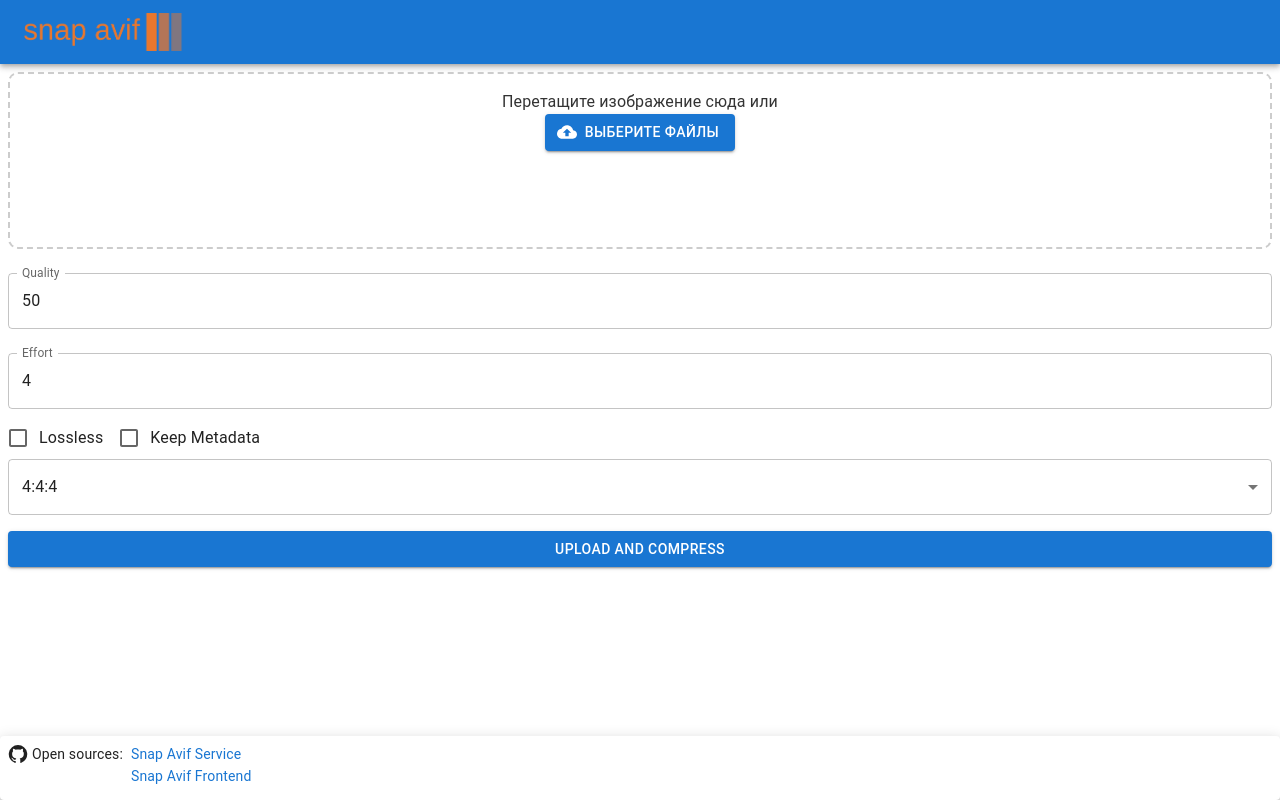
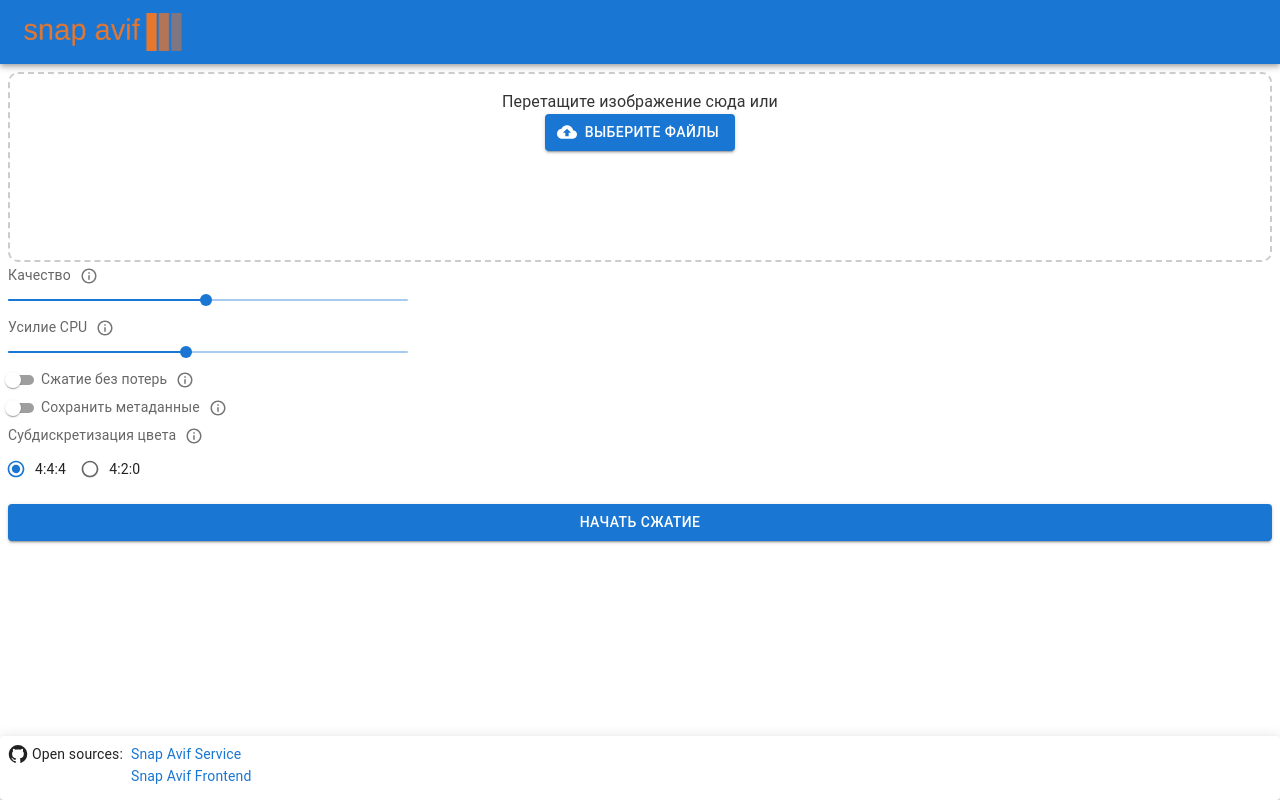
Before and after one commit to MaksimAndreevich/snap-avif, a React (Create React App) app: page / in a window 1280 px wide. Built offline with nearby package versions, Linux system fonts and the light colour scheme.

Commit message:
compress opts

```diff
--- a/src/components/Main/index.tsx
+++ b/src/components/Main/index.tsx
@@ -1,9 +1,12 @@
-import { Box, Button, Checkbox, FormControlLabel, MenuItem, Select, SelectChangeEvent, TextField } from "@mui/material";
+import { Box, Button, Link, Stack } from "@mui/material";
 import axios from "axios";
 import { useState } from "react";
 import useStore from "../../store";
 import DropArea from "../DropArea";
+import RadioOption from "../RadioOption";
+import Switcher from "../Switcher";
 import UploadImagesView from "../UploadImagesView";
+import ValueSlider from "../ValueSlider";
 
 export default function Main() {
   const [images, setImages] = useState<Array<File>>([]);
@@ -66,30 +69,62 @@ export default function Main() {
   };
 
   return (
-    <Box sx={{ flexGrow: 1, p: 1, display: "flex", flexDirection: "column" }}>
+    <Box sx={{ flexGrow: 1, p: 1, display: "flex", flexDirection: "column", overflow: "auto" }}>
       <DropArea setImages={setImages} setDownloadUrl={setDownloadUrl} />
 
-      <UploadImagesView images={images} onDelete={(i) => handleDeletImage(i)} />
+      {(images.length && <UploadImagesView images={images} onDelete={handleDeletImage} />) || null}
 
       <Box component={"form"} onSubmit={handleSubmit} sx={{ flexGrow: 2 }}>
-        <TextField label="Quality" type="number" value={quality} onChange={(e) => setQuality(parseInt(e.target.value))} fullWidth margin="normal" />
-        <TextField label="Effort" type="number" value={effort} onChange={(e) => setEffort(parseInt(e.target.value))} fullWidth margin="normal" />
-        <FormControlLabel control={<Checkbox checked={lossless} onChange={(e) => setLossless(e.target.checked)} />} label="Lossless" />
-        <FormControlLabel control={<Checkbox checked={keepMetadata} onChange={(e) => setKeepMetadata(e.target.checked)} />} label="Keep Metadata" />
-        <Select value={chromaSubsampling} onChange={(e: SelectChangeEvent) => setChromaSubsampling(e.target.value as "4:4:4" | "4:2:0")} fullWidth>
-          <MenuItem value="4:4:4">4:4:4</MenuItem>
-          <MenuItem value="4:2:0">4:2:0</MenuItem>
-        </Select>
+        <Stack>
+          <ValueSlider
+            title="Качество"
+            setValue={setQuality}
+            min={1}
+            max={100}
+            defaultValue={50}
+            desc="Компромисс между качеством изображения и размером файла. 1 - самое низкое качество изображения, но наименьший размер файла. 100 - самое высокое качество изображения, но наибольший размер файла.
+"
+          />
+          <ValueSlider
+            title="Усилие CPU"
+            setValue={setEffort}
+            min={0}
+            max={9}
+            defaultValue={4}
+            desc="Этот параметр управляет тем, сколько процессорного времени будет потрачено на сжатие изображения. Чем больше значение, тем более интенсивно будет сжатие, что приведет к меньшему размеру файла, но это займет больше времени. Минимальное значение означает, что компрессия будет выполняться очень быстро, но размер выходного файла будет больше"
+          />
+
+          <Switcher
+            checked={lossless}
+            title="Сжатие без потерь"
+            setValue={setLossless}
+            desc="Изображение будет сжато без потерь, что означает, что все данные изображения сохраняются без изменений. Качество изображения остается неизменным и точно таким же, как у оригинала. Размер файла может быть больше по сравнению с сжатием с потерями (lossy compression), так как все детали изображения сохраняются. Подходит для случаев, когда важно сохранить максимальное качество изображения (например, для научных данных, архивирования или обработки изображений, где важны все детали)."
+          />
+          <Switcher
+            checked={keepMetadata}
+            title="Сохранить метаданные"
+            setValue={setKeepMetadata}
+            desc="Сохраняет всю дополнительную информацию об изображении, что может быть полезно для профессиональной обработки и архивирования. Удаление метаданных уменьшает размер файла и защищает личные данные, но теряет всю дополнительную информацию об изображении. Выбор значения зависит от ваших потребностей: приоритет сохранения информации или уменьшения размера файла и защиты данных."
+          />
+
+          <RadioOption
+            title="Субдискретизация цвета"
+            options={["4:4:4", "4:2:0"]}
+            value={chromaSubsampling}
+            desc="Метод уменьшения размера изображения, при котором сохраняется меньше цветовой информации, чтобы сэкономить место, поскольку человеческий глаз менее чувствителен к цвету, чем к яркости. 4:4:4 — все цвета сохраняются, лучшее качество, большой файл. 4:2:0 — сохраняются не все цвета, немного хуже качество, маленький файл."
+            handleChange={(e, value) => setChromaSubsampling(value)}
+          />
+        </Stack>
 
         <Button type="submit" variant="contained" color="primary" disabled={loading} fullWidth sx={{ mt: 2 }}>
-          {loading ? "Compressing..." : "Upload and Compress"}
+          {loading ? "Сжатие..." : "Начать сжатие"}
         </Button>
 
         {downloadUrl && (
           <Box mt={2} textAlign="center">
-            <a href={downloadUrl} download="compressed_images.zip">
-              Download Compressed Images
-            </a>
+            <Link href={downloadUrl} download="compressed_images.zip">
+              Скачать сжатые изображения
+            </Link>
           </Box>
         )}
       </Box>
--- /dev/null
+++ b/src/components/RadioOption/index.tsx
@@ -0,0 +1,35 @@
+import InfoOutlinedIcon from "@mui/icons-material/InfoOutlined";
+import { IconButton, Tooltip, Typography } from "@mui/material";
+import FormControl from "@mui/material/FormControl";
+import FormControlLabel from "@mui/material/FormControlLabel";
+import Radio from "@mui/material/Radio";
+import RadioGroup from "@mui/material/RadioGroup";
+
+interface IRadioOption {
+  title: string;
+  options: Array<string>;
+  value: string;
+  desc: string;
+  handleChange: (event: React.ChangeEvent<HTMLInputElement>, value: string) => void;
+}
+
+export default function RadioOption({ title, options, value, desc, handleChange }: IRadioOption) {
+  return (
+    <FormControl>
+      <Typography color={"textSecondary"} variant="body2">
+        {title}
+        <Tooltip title={desc}>
+          <IconButton aria-label="delete" size="small" sx={{ ml: 0.5 }}>
+            <InfoOutlinedIcon fontSize="inherit" />
+          </IconButton>
+        </Tooltip>
+      </Typography>
+
+      <RadioGroup row aria-labelledby="radio-buttons-group-label" name={title} value={value} onChange={handleChange}>
+        {options.map((opt, i) => (
+          <FormControlLabel key={i} value={opt} control={<Radio size="small" />} label={opt} slotProps={{ typography: { variant: "body2" } }} />
+        ))}
+      </RadioGroup>
+    </FormControl>
+  );
+}
--- /dev/null
+++ b/src/components/Switcher/index.tsx
@@ -0,0 +1,29 @@
+import InfoOutlinedIcon from "@mui/icons-material/InfoOutlined";
+import { FormControlLabel, IconButton, Switch, Tooltip, Typography } from "@mui/material";
+
+interface ISwitcherProps {
+  checked: boolean;
+  title: string;
+  desc: string;
+  setValue: (value: boolean) => void;
+}
+
+export default function Switcher({ checked, title, desc, setValue }: ISwitcherProps) {
+  return (
+    <FormControlLabel
+      sx={{ pl: 0.5 }}
+      control={<Switch checked={checked} size="small" />}
+      onChange={(e, checked) => setValue(checked)}
+      label={
+        <Typography color={"textSecondary"} variant="body2">
+          {title}
+          <Tooltip title={desc}>
+            <IconButton aria-label="delete" size="small" sx={{ ml: 0.5 }}>
+              <InfoOutlinedIcon fontSize="inherit" />
+            </IconButton>
+          </Tooltip>
+        </Typography>
+      }
+    />
+  );
+}
--- a/src/components/UploadImagesView/styles.tsx
+++ b/src/components/UploadImagesView/styles.tsx
@@ -2,7 +2,9 @@ import { Box, styled } from "@mui/material";
 
 const ScrollContainer = styled(Box)(({ theme }) => ({
   maxHeight: 240,
+  minHeight: 160,
   overflowX: "auto",
+  overflowY: "hidden",
   display: "flex",
   marginTop: 8,
 }));
--- /dev/null
+++ b/src/components/ValueSlider/index.tsx
@@ -0,0 +1,37 @@
+import InfoOutlinedIcon from "@mui/icons-material/InfoOutlined";
+import { Box, IconButton, Slider, Tooltip, Typography } from "@mui/material";
+
+interface IValueSliderProps {
+  title: string;
+  min: number;
+  max: number;
+  defaultValue: number;
+  desc: string;
+  setValue: (quality: number) => void;
+}
+
+export default function ValueSlider({ setValue, title, min, max, defaultValue, desc }: IValueSliderProps) {
+  return (
+    <Box sx={{ minWidth: 240, maxWidth: 400, p: 0 }}>
+      <Typography variant="body2" color={"textSecondary"}>
+        {title}
+
+        <Tooltip title={desc}>
+          <IconButton aria-label="delete" size="small" sx={{ ml: 0.5 }}>
+            <InfoOutlinedIcon fontSize="inherit" />
+          </IconButton>
+        </Tooltip>
+      </Typography>
+      <Slider
+        min={min}
+        max={max}
+        size="small"
+        defaultValue={defaultValue}
+        aria-label="Small"
+        valueLabelDisplay="auto"
+        onChange={(e, value) => setValue(parseInt(String(value)))}
+        sx={{ pt: 0 }}
+      />
+    </Box>
+  );
+}
--- a/src/store/index.ts
+++ b/src/store/index.ts
@@ -5,13 +5,13 @@ interface IMainStore {
   effort: number;
   lossless: boolean;
   keepMetadata: boolean;
-  chromaSubsampling: "4:4:4" | "4:2:0";
+  chromaSubsampling: string;
 
   setQuality: (quality: number) => void;
   setEffort: (effort: number) => void;
   setLossless: (lossless: boolean) => void;
   setKeepMetadata: (keepMetadata: boolean) => void;
-  setChromaSubsampling: (chromaSubsampling: "4:4:4" | "4:2:0") => void;
+  setChromaSubsampling: (chromaSubsampling: string) => void;
 }
 
 const useStore = create<IMainStore>()((set) => ({
```
